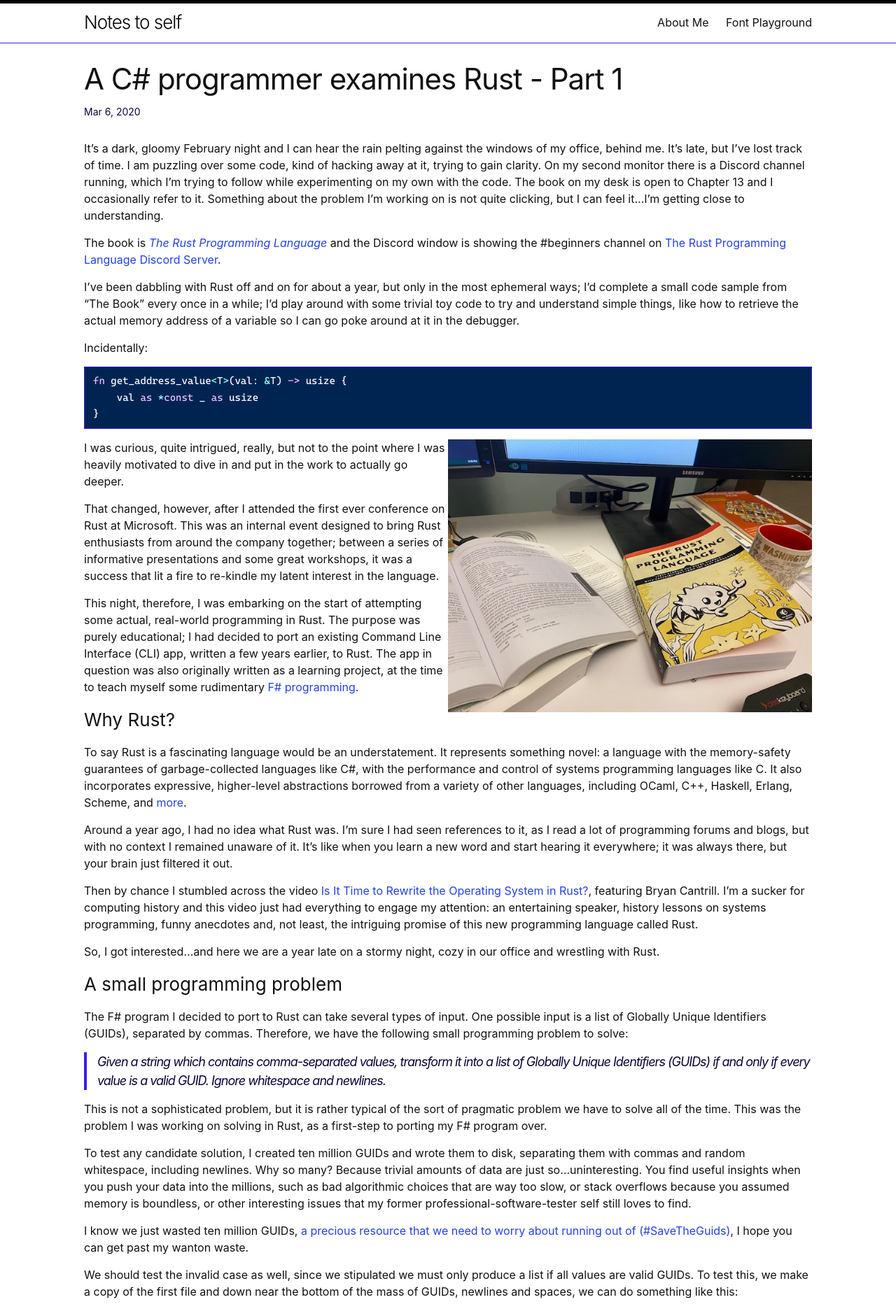
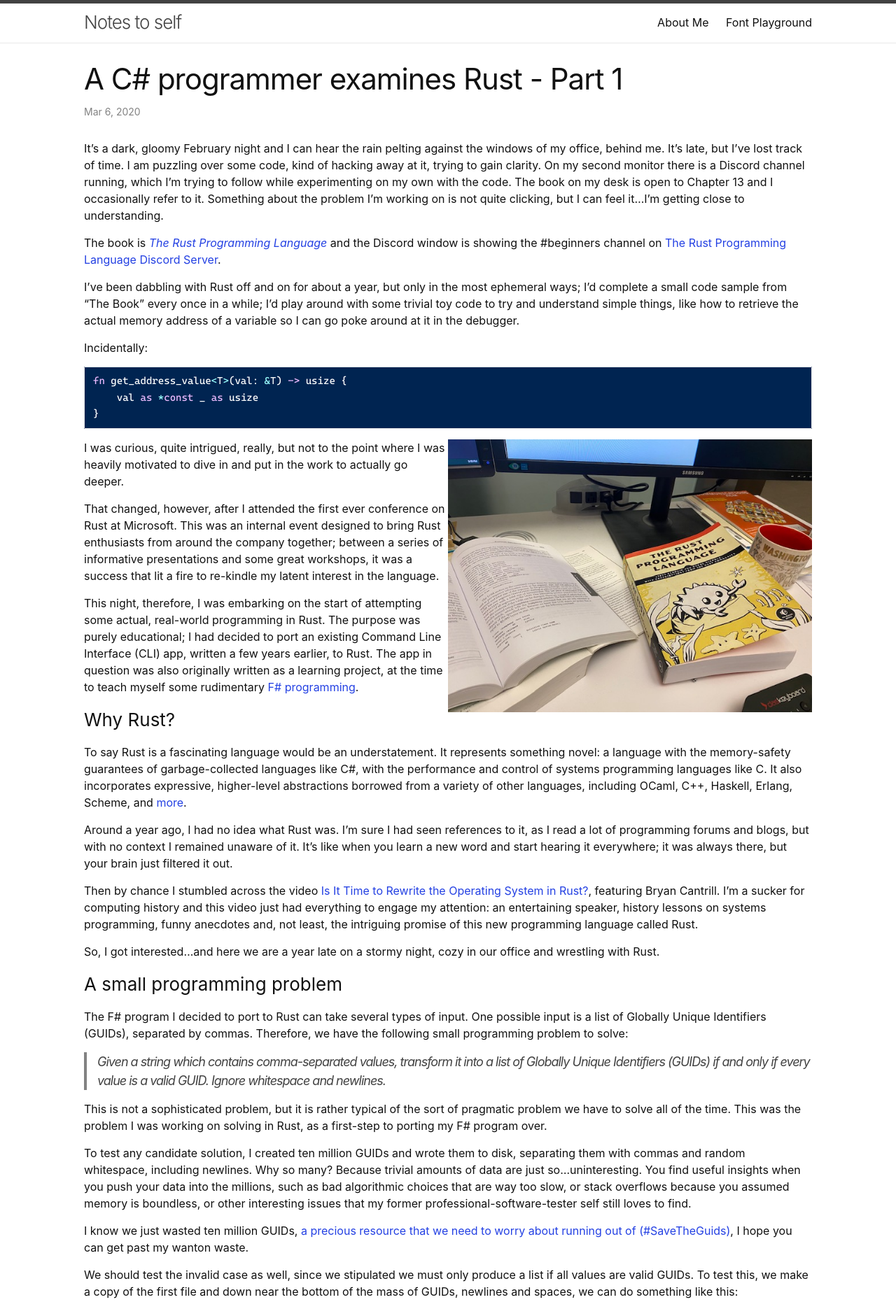
Before and after one commit to Treit/treit.github.io, a Jekyll site: the page built from _posts/2020/2020-3-6-StartingRust.md, in a window 1280 px wide. Shown: the top 1871 px of the page at 70% size. Built offline with Jekyll 4.4.1, drawn with Linux system fonts in a browser that asks for light colours.

Commit message:
Tweak theme

```diff
--- a/_sass/minima/_base.scss
+++ b/_sass/minima/_base.scss
@@ -138,8 +138,8 @@
  * Blockquotes
  */
 blockquote {
-  color: $grey-color;
-  border-left: 4px solid $grey-color-light;
+  color: $grey-color-dark;
+  border-left: 4px solid $grey-color;
   padding-left: $spacing-unit / 2;
   @include relative-font-size(1.125);
   letter-spacing: -1px;
--- a/assets/main.scss
+++ b/assets/main.scss
@@ -5,6 +5,10 @@
 $text-color:        #111 !default;
 $background-color: #ffffff !default;
 $brand-color:      #2441e3 !default;
+
+$grey-color:       #828282 !default;
+$grey-color-light: lighten($grey-color, 40%) !default;
+$grey-color-dark:  darken($grey-color, 25%) !default;
 
 $table-text-align: left !default;
 
```
